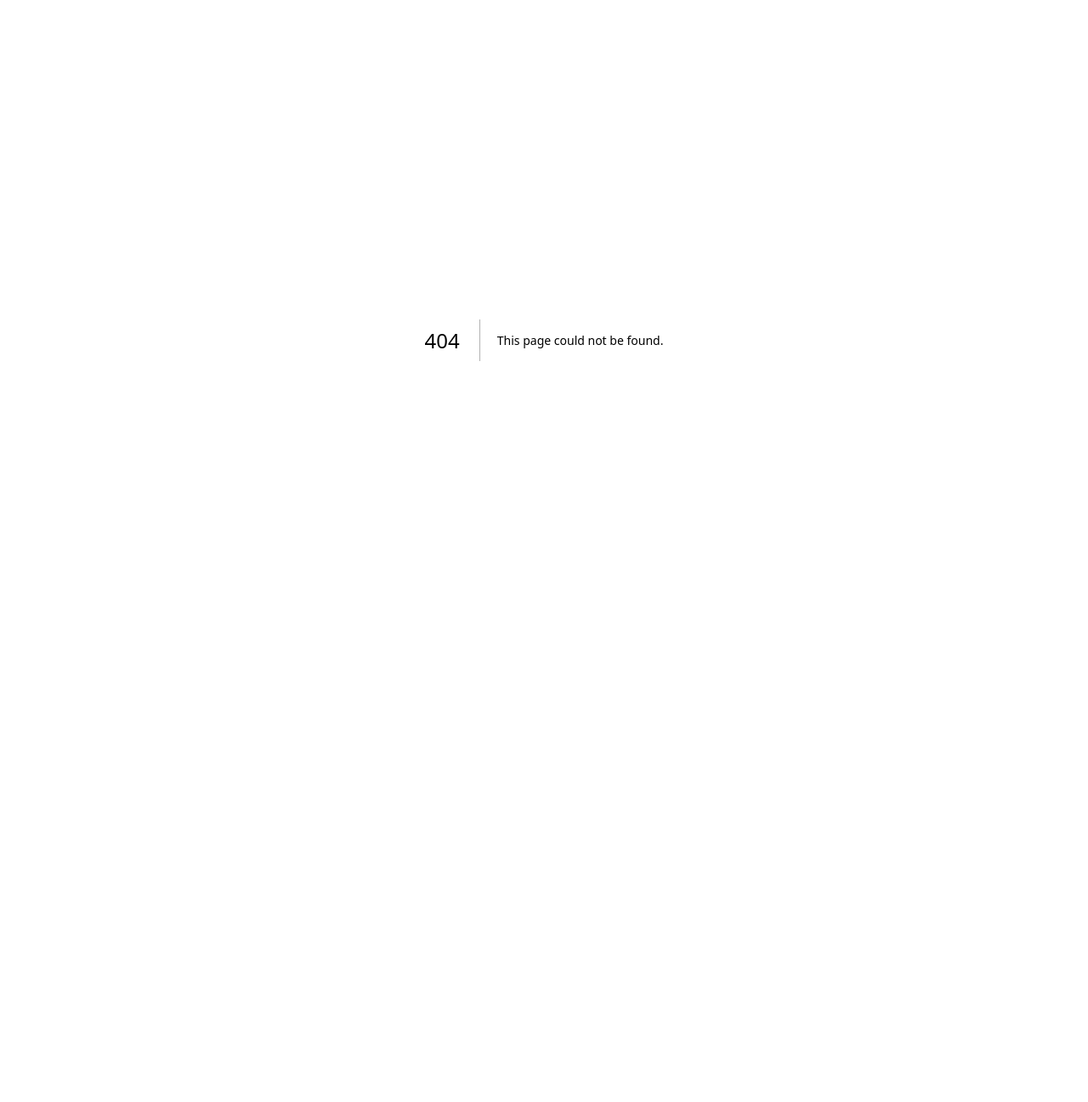
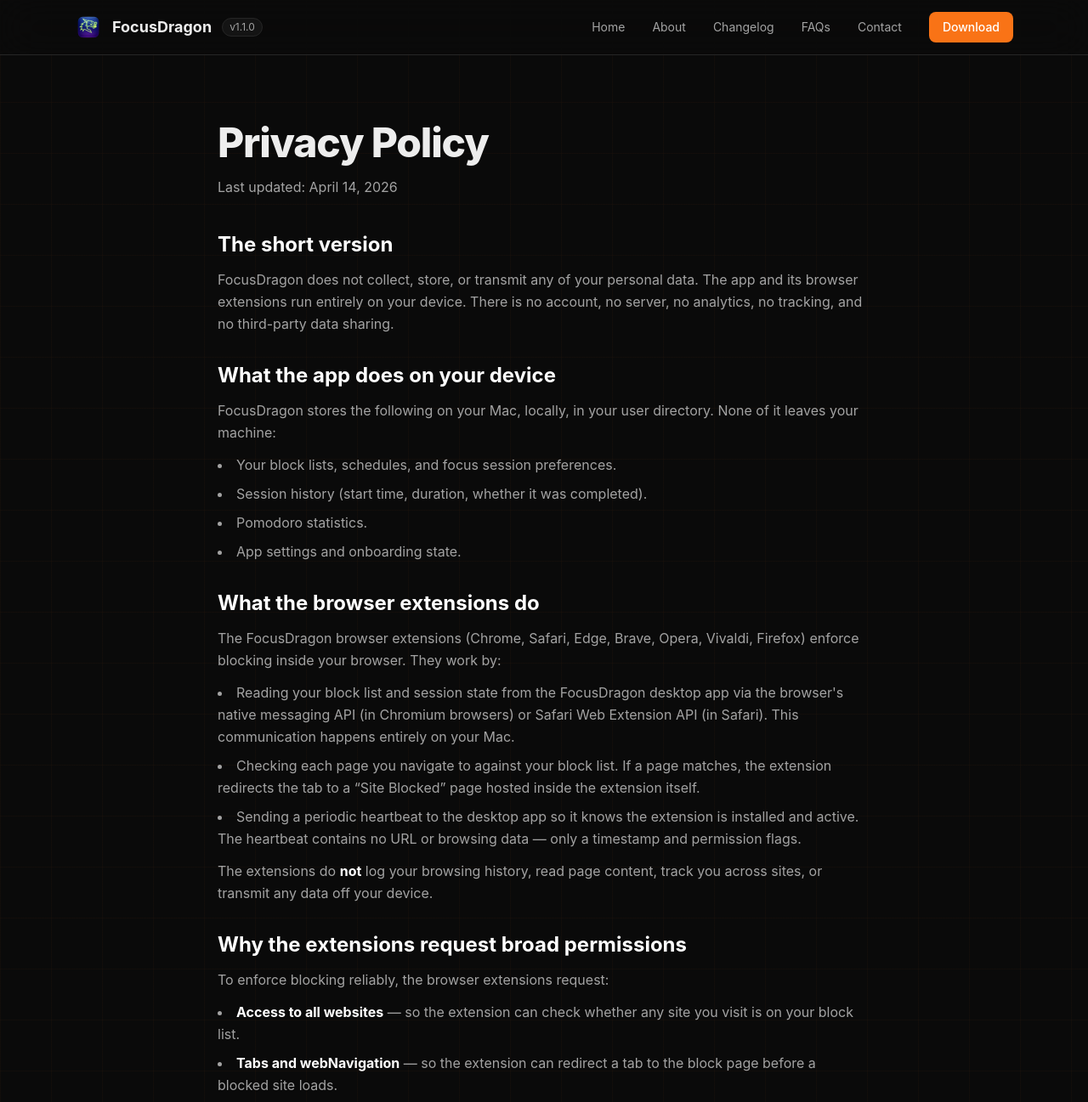
Before and after one commit to sumeetgoenka/FocusDragonSite, a Next.js app: page /privacy in a window 1280 px wide. Before the commit this address had no page. Shown: the top 1297 px of the page at 85% size. Before the commit the page ends 800 px from the top, so only its background shows below. Built offline with nearby package versions, Linux system fonts and the light colour scheme.

Commit message:
Add privacy policy page for Chrome Web Store submission

```diff
--- /dev/null
+++ b/src/app/privacy/page.tsx
@@ -0,0 +1,188 @@
+import Image from "next/image";
+import Link from "next/link";
+import type { Metadata } from "next";
+
+export const metadata: Metadata = {
+  title: "Privacy Policy — FocusDragon",
+  description:
+    "FocusDragon does not collect, transmit, or sell your data. Everything stays on your device.",
+};
+
+export default function Privacy() {
+  return (
+    <div className="min-h-screen bg-grid">
+      <nav className="fixed top-0 w-full z-50 border-b border-[var(--card-border)] bg-[var(--background)]/80 backdrop-blur-xl">
+        <div className="max-w-6xl mx-auto px-6 h-16 flex items-center justify-between">
+          <Link href="/" className="flex items-center gap-3">
+            <Image
+              src="/icon.png"
+              alt="FocusDragon"
+              width={32}
+              height={32}
+              className="rounded-lg"
+            />
+            <span className="font-bold text-lg">FocusDragon</span>
+            <span className="text-xs text-[var(--muted)] bg-[var(--card-bg)] border border-[var(--card-border)] rounded-full px-2 py-0.5">
+              v1.1.0
+            </span>
+          </Link>
+          <div className="hidden md:flex items-center gap-8 text-sm text-[var(--muted)]">
+            <Link href="/" className="hover:text-white transition-colors">Home</Link>
+            <Link href="/about" className="hover:text-white transition-colors">About</Link>
+            <Link href="/changelog" className="hover:text-white transition-colors">Changelog</Link>
+            <Link href="/faqs" className="hover:text-white transition-colors">FAQs</Link>
+            <Link href="/contact" className="hover:text-white transition-colors">Contact</Link>
+            <Link
+              href="/#download"
+              className="bg-[var(--accent)] text-white px-4 py-2 rounded-lg font-medium hover:bg-[var(--accent-light)] transition-colors"
+            >
+              Download
+            </Link>
+          </div>
+        </div>
+      </nav>
+
+      <section className="pt-36 pb-16 px-6">
+        <div className="max-w-3xl mx-auto">
+          <h1 className="text-5xl font-extrabold tracking-tight mb-4">Privacy Policy</h1>
+          <p className="text-[var(--muted)] mb-10">Last updated: April 14, 2026</p>
+
+          <div className="space-y-8 text-[var(--muted)] leading-relaxed">
+            <section>
+              <h2 className="text-2xl font-bold text-white mb-3">The short version</h2>
+              <p>
+                FocusDragon does not collect, store, or transmit any of your personal data.
+                The app and its browser extensions run entirely on your device. There is no
+                account, no server, no analytics, no tracking, and no third-party data
+                sharing.
+              </p>
+            </section>
+
+            <section>
+              <h2 className="text-2xl font-bold text-white mb-3">What the app does on your device</h2>
+              <p className="mb-3">
+                FocusDragon stores the following on your Mac, locally, in your user
+                directory. None of it leaves your machine:
+              </p>
+              <ul className="list-disc list-inside space-y-2">
+                <li>Your block lists, schedules, and focus session preferences.</li>
+                <li>Session history (start time, duration, whether it was completed).</li>
+                <li>Pomodoro statistics.</li>
+                <li>App settings and onboarding state.</li>
+              </ul>
+            </section>
+
+            <section>
+              <h2 className="text-2xl font-bold text-white mb-3">What the browser extensions do</h2>
+              <p className="mb-3">
+                The FocusDragon browser extensions (Chrome, Safari, Edge, Brave, Opera,
+                Vivaldi, Firefox) enforce blocking inside your browser. They work by:
+              </p>
+              <ul className="list-disc list-inside space-y-2">
+                <li>
+                  Reading your block list and session state from the FocusDragon desktop
+                  app via the browser&apos;s native messaging API (in Chromium browsers) or
+                  Safari Web Extension API (in Safari). This communication happens
+                  entirely on your Mac.
+                </li>
+                <li>
+                  Checking each page you navigate to against your block list. If a page
+                  matches, the extension redirects the tab to a &ldquo;Site Blocked&rdquo; page
+                  hosted inside the extension itself.
+                </li>
+                <li>
+                  Sending a periodic heartbeat to the desktop app so it knows the
+                  extension is installed and active. The heartbeat contains no URL or
+                  browsing data — only a timestamp and permission flags.
+                </li>
+              </ul>
+              <p className="mt-3">
+                The extensions do <strong className="text-white">not</strong> log your browsing
+                history, read page content, track you across sites, or transmit any data
+                off your device.
+              </p>
+            </section>
+
+            <section>
+              <h2 className="text-2xl font-bold text-white mb-3">Why the extensions request broad permissions</h2>
+              <p className="mb-3">
+                To enforce blocking reliably, the browser extensions request:
+              </p>
+              <ul className="list-disc list-inside space-y-2">
+                <li>
+                  <strong className="text-white">Access to all websites</strong> — so the extension
+                  can check whether any site you visit is on your block list.
+                </li>
+                <li>
+                  <strong className="text-white">Tabs and webNavigation</strong> — so the extension
+                  can redirect a tab to the block page before a blocked site loads.
+                </li>
+                <li>
+                  <strong className="text-white">Native messaging</strong> — so the extension can ask
+                  the FocusDragon desktop app for the current block list.
+                </li>
+                <li>
+                  <strong className="text-white">Incognito / private browsing</strong> — so blocks
+                  cannot be bypassed by opening a private window. You grant this
+                  permission manually.
+                </li>
+              </ul>
+            </section>
+
+            <section>
+              <h2 className="text-2xl font-bold text-white mb-3">No accounts, no servers, no analytics</h2>
+              <p>
+                FocusDragon has no login system, no backend, and no analytics SDK. The
+                website you are reading this on (focusdragon.vercel.app) is served by
+                Vercel and uses Vercel&apos;s own infrastructure logging — we do not add
+                trackers, pixels, cookies, or fingerprinting on top of it.
+              </p>
+            </section>
+
+            <section>
+              <h2 className="text-2xl font-bold text-white mb-3">Updates</h2>
+              <p>
+                The macOS app checks for updates using Sparkle. That check makes a
+                request to <code>focusdragon.vercel.app/appcast.xml</code> so the app can see if
+                a new version is available. The request contains no personal data beyond
+                what every HTTP request contains (your IP address and user agent, handled
+                by Vercel).
+              </p>
+            </section>
+
+            <section>
+              <h2 className="text-2xl font-bold text-white mb-3">Children</h2>
+              <p>
+                FocusDragon is safe for users of any age. Because no data is collected,
+                there is nothing to protect, anonymize, or delete on request.
+              </p>
+            </section>
+
+            <section>
+              <h2 className="text-2xl font-bold text-white mb-3">Changes to this policy</h2>
+              <p>
+                If FocusDragon ever changes what data it handles, this page will be
+                updated and the &ldquo;last updated&rdquo; date above will change. If a future
+                change introduces any data collection, it will be opt-in and announced in
+                the changelog.
+              </p>
+            </section>
+
+            <section>
+              <h2 className="text-2xl font-bold text-white mb-3">Contact</h2>
+              <p>
+                Questions about privacy: <a className="text-white underline" href="mailto:anaygoenka12@gmail.com">anaygoenka12@gmail.com</a>
+              </p>
+            </section>
+          </div>
+        </div>
+      </section>
+
+      <footer className="border-t border-[var(--card-border)] py-10 px-6 mt-20">
+        <div className="max-w-6xl mx-auto text-center text-sm text-[var(--muted)]">
+          <Link href="/" className="hover:text-white transition-colors">← Back to FocusDragon</Link>
+        </div>
+      </footer>
+    </div>
+  );
+}
```
